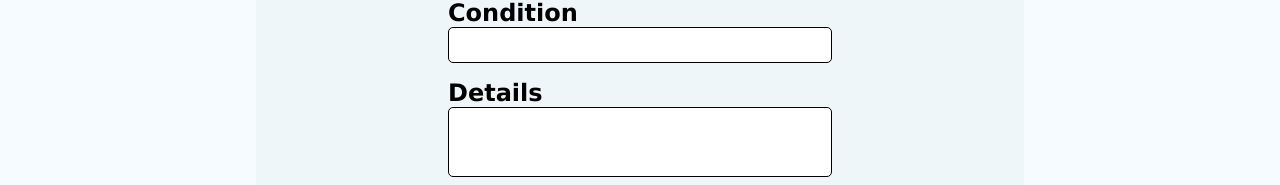
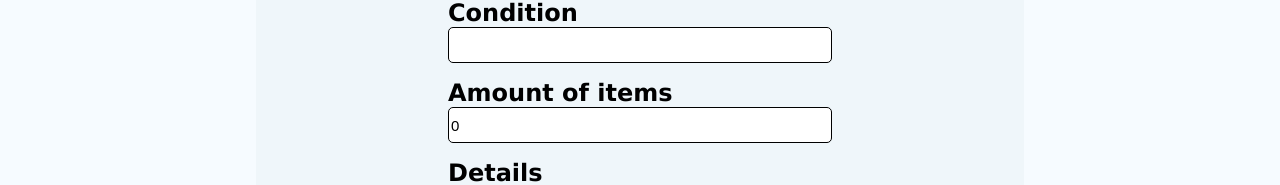
Before and after one commit to Rizzanen/ThriftshopFrontend, a React (Vite) app: page /addlisting in a window 1280 px wide. Shown: the part 318-503 px from the top of the page. Built offline with nearby package versions, Linux system fonts and the light colour scheme; no server answers.

Commit message:
When item is clicked to cart it fetches listings PUT method and updates the current itemAmount to tdatabase.

```diff
--- a/src/components/AddListing.jsx
+++ b/src/components/AddListing.jsx
@@ -14,6 +14,7 @@ function AddListing() {
     pictureData: null,
     condition: "",
     details: "",
+    itemAmount: 0,
     category: {},
     appUser: newUserData,
   });
@@ -37,6 +38,7 @@ function AddListing() {
     formData.append("date", listing.date.toISOString());
     formData.append("condition", listing.condition);
     formData.append("details", listing.details);
+    formData.append("itemAmount", listing.itemAmount);
     formData.append("category", JSON.stringify(listing.category));
     formData.append("appUser", JSON.stringify(listing.appUser));
     formData.append("pictureData", listing.pictureData);
@@ -127,6 +129,13 @@ function AddListing() {
             name="condition"
             value={listing.condition}
           ></input>
+          <h2>Amount of items</h2>
+          <input
+            type="number"
+            onChange={handleOnChange}
+            name="itemAmount"
+            value={listing.itemAmount || 0}
+          />
           <h2>Details</h2>
           <textarea
             type="text"
--- a/src/components/Homepage.jsx
+++ b/src/components/Homepage.jsx
@@ -15,7 +15,6 @@ function Homepage() {
       .then((response) => response.json())
       .then((data) => {
         setListings(data);
-        console.log("refreshed");
         setListingsCopy(data);
       })
       .then(() => setEmptySearch(false));
@@ -73,13 +72,21 @@ function Homepage() {
   const addToCart = (listing) => {
     if (listing.itemAmount > 1) {
       listing.itemAmount = listing.itemAmount - 1;
+      fetch("http://localhost:8080/listings", {
+        method: "PUT",
+        headers: {
+          "Content-Type": "application/json",
+        },
+        body: JSON.stringify(listing),
+      }).catch((error) => {
+        console.error("Error:", error);
+      });
     } else {
       fetch(`http://localhost:8080/listings/${listing.id}`, {
         method: "DELETE",
       }).catch((error) => {
         console.error("Error:", error);
       });
-      console.log(refreshListings);
       setTimeout(() => {
         setRefreshListings(!refreshListings);
       }, 100);
--- a/src/components/Profile.jsx
+++ b/src/components/Profile.jsx
@@ -196,6 +196,7 @@ function Profile() {
                   </div>
                   <div className="ownListingDetails">
                     <p> Details: {listing.details}</p>
+                    <p>Amount: {listing.itemAmount}</p>
                   </div>
 
                   <div className="ownListingButtons">
```
